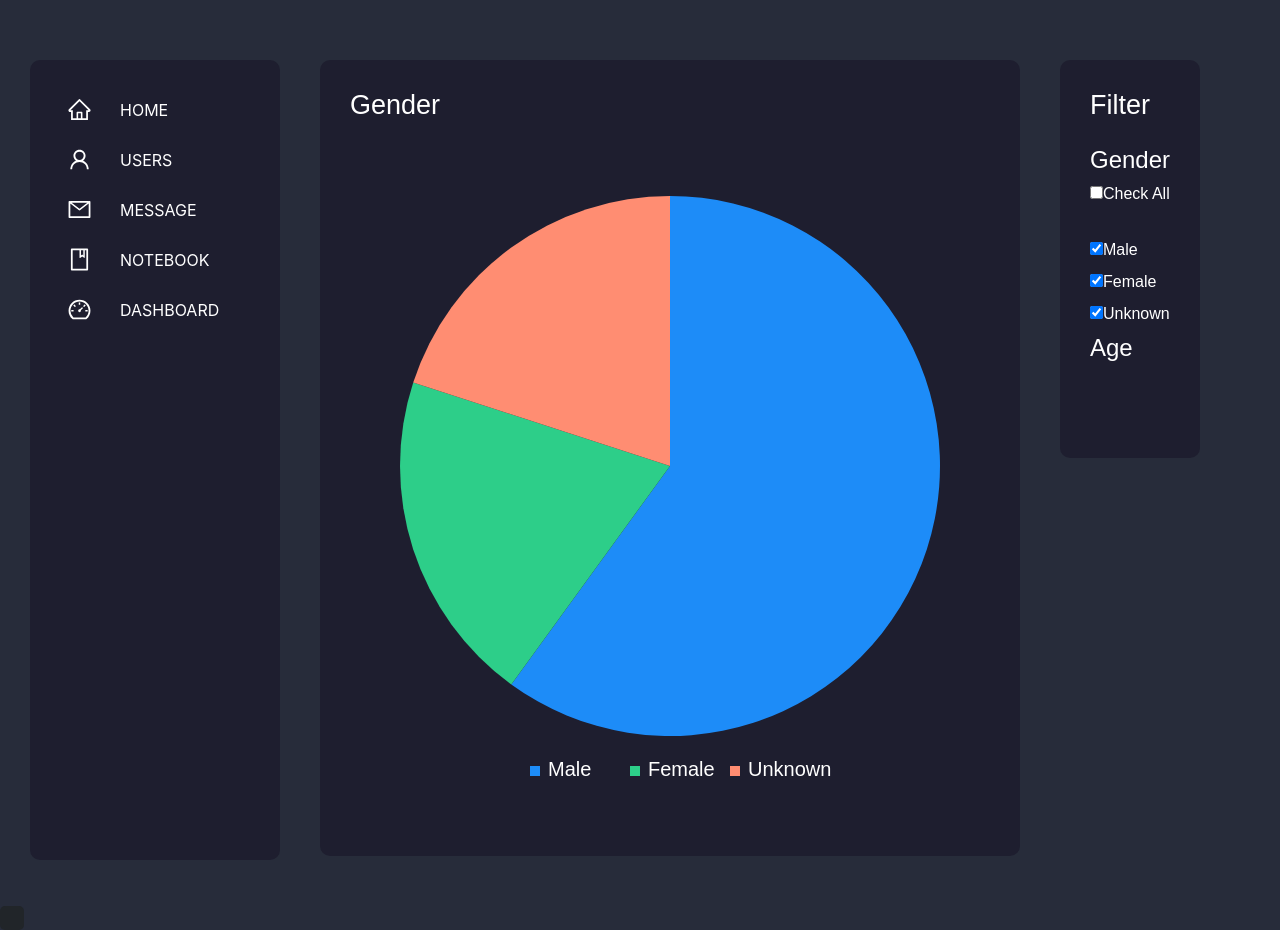
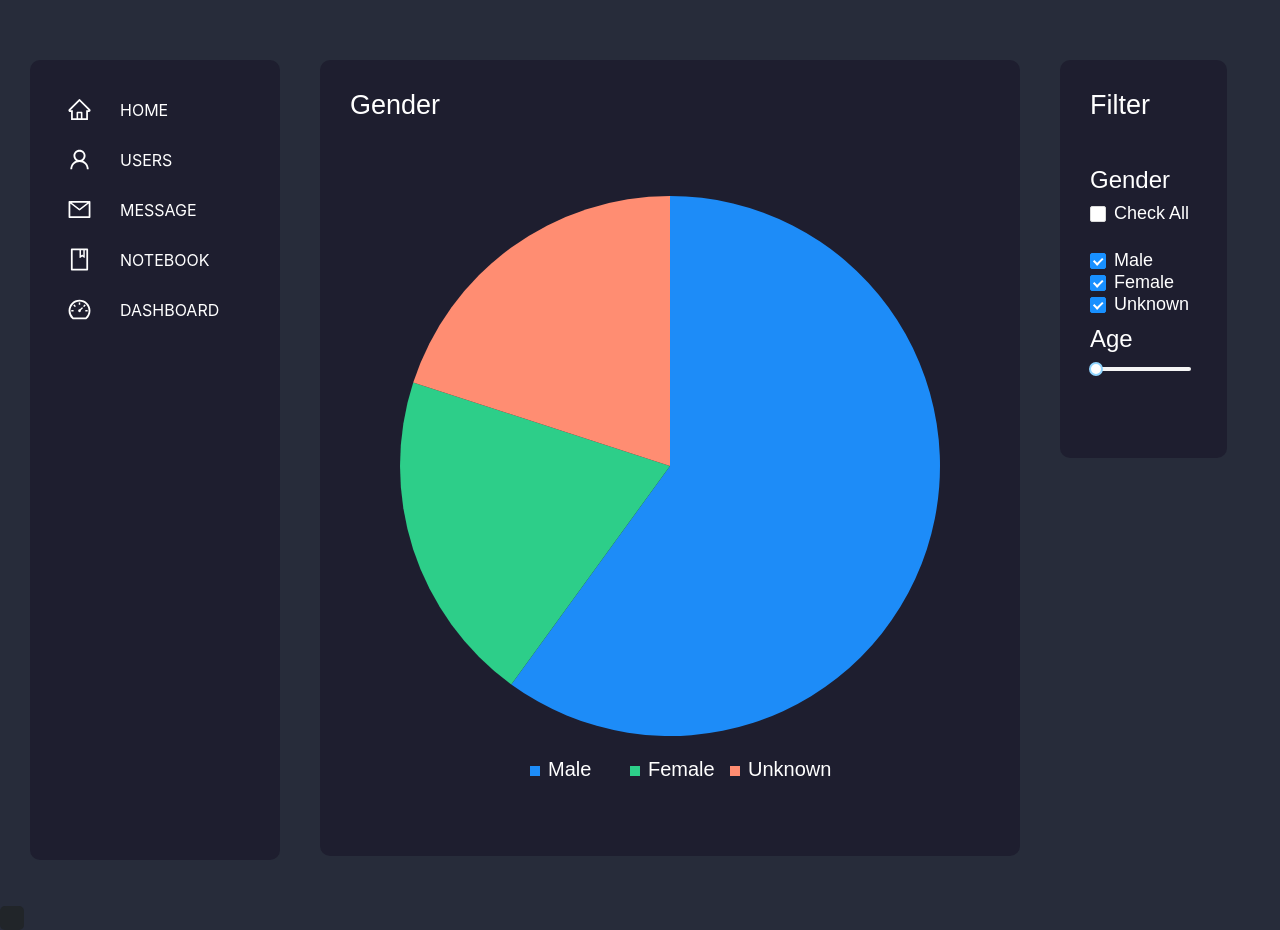
Before and after one commit to q15517110516/Dashboard, a React (Create React App) app: page /Dashboard/Piechart in a window 1280 px wide. Built offline with nearby package versions, Linux system fonts and the light colour scheme.

Commit message:
finish piechart

```diff
--- a/src/components/DashBoard/BarChart/Barchart.css
+++ b/src/components/DashBoard/BarChart/Barchart.css
@@ -2,8 +2,7 @@
     display: flex;
     flex-direction: column;
     color: white;
-    font-family: sans-serif;
-    font-size: 27px;
+    font: 27px sans-serif;
     background-color: #1E1E2F;
     border-radius: 10px;
     height: 100%;
--- a/src/components/DashBoard/PieChart/Filter.css
+++ b/src/components/DashBoard/PieChart/Filter.css
@@ -4,3 +4,23 @@
     padding: 0 30px 50px 30px;
     height: 100%;
 }
+
+.gender-checkbox {
+    height: 40%;
+    margin-top: 20px;
+}
+
+.age-slider {
+    margin-top: 20px;
+    height: 30%;
+}
+
+h4 {
+    color: white;
+}
+
+.ant-checkbox-group-item,
+.ant-checkbox-wrapper {
+    color: white;
+    font: 18px sans-serif;
+}
--- a/src/components/DashBoard/PieChart/Filter.js
+++ b/src/components/DashBoard/PieChart/Filter.js
@@ -1,5 +1,6 @@
 import React, { Component } from 'react';
-import { Slider, Checkbox, Divider } from 'antd';
+import { Slider, Checkbox } from 'antd';
+import 'antd/dist/antd.css';
 import './Filter.css';
 
 
@@ -44,13 +45,17 @@ export class Filter extends Component {
     render() {
         return (
             <div className="filter-box">
+
                 <div className="title">Filter</div>
+
+                <div className="gender-checkbox">
                     <h4>Gender</h4>
-                <div className="checkbox">
+                    <div className="checkbox" >
                         <Checkbox
                             indeteriminate = {this.state.indeterminate}
                             onChange = {this.onCheckAllChange}
                             checked = {this.state.checkAll}
+
                         >
                         Check All
                         </Checkbox>
@@ -60,12 +65,16 @@ export class Filter extends Component {
                         <CheckboxGroup
                             options = {plainOptions}
                             value = {this.state.checkedList}
-                        onChange = {this.onChangeCheckbox} />
+                            onChange = {this.onChangeCheckbox}
+                            />
 
                     </div>
-                <Divider />
+                </div>
+
+                <div className="age-slider">
                     <h4>Age</h4>
                     <Slider defaultValue={0} onChange = {this.onChangeSlider} />
+                </div>
             </div>
         )
     }
--- a/src/components/Users/MyUser.css
+++ b/src/components/Users/MyUser.css
@@ -31,6 +31,5 @@
 }
 
 .personalInfo {
-    font-size: 15px;
-    font-family: sans-serif;
+    font: 15px sans-serif;
 }
--- a/src/components/Users/Users.css
+++ b/src/components/Users/Users.css
@@ -2,8 +2,7 @@
 
 .comp-users {
     color: white;
-    font-family: sans-serif;
-    font-size: 25px;
+    font: 25px sans-serif;
     background-color: #1E1E2F;
     border-radius: 10px;
     height: 100%;
--- a/src/views/Gender/Gender.css
+++ /dev/null
@@ -1,3 +0,0 @@
-#view2 {
-    height: 300px;
-}
```
Also changed, not shown: src/views/Filter/Filter.css (deleted, +0 -7 lines), src/views/Gender/Gender.js (deleted, +0 -18 lines). Lines whose indentation alone changed are shown as unchanged.
